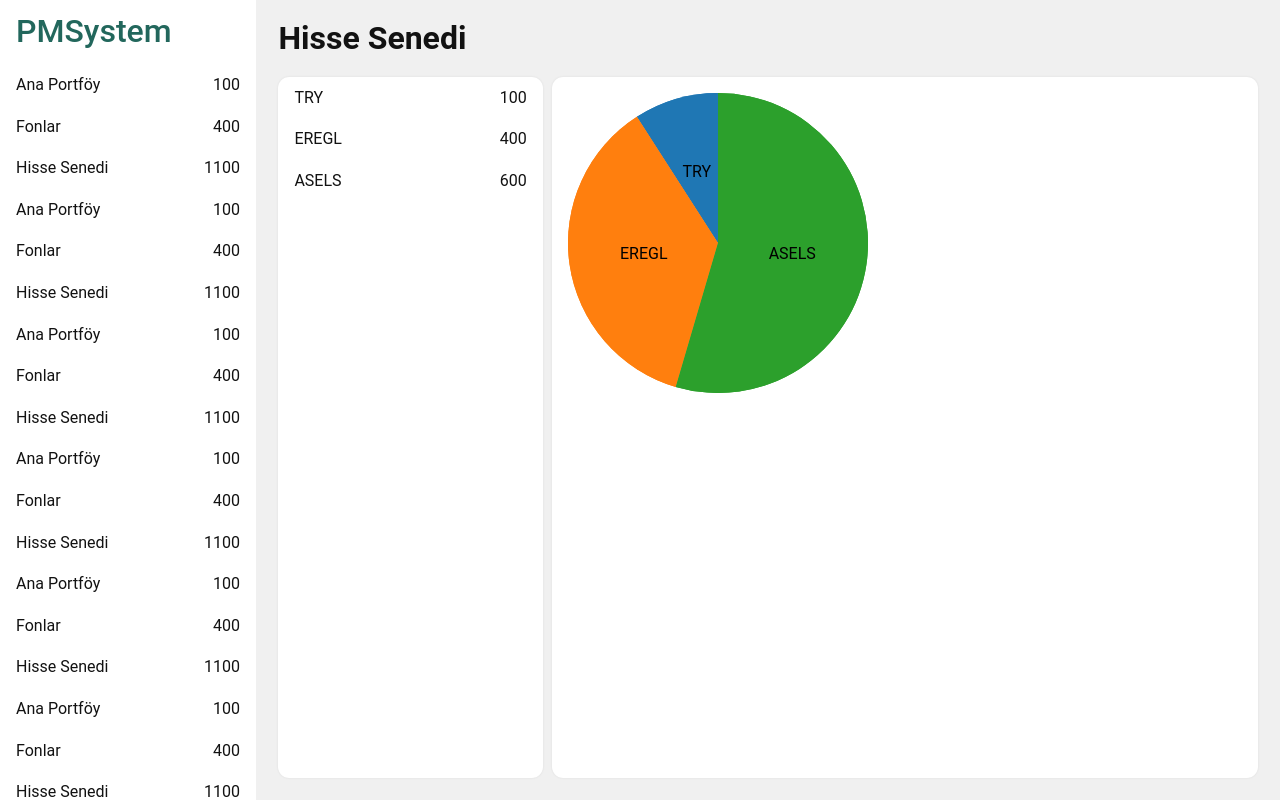
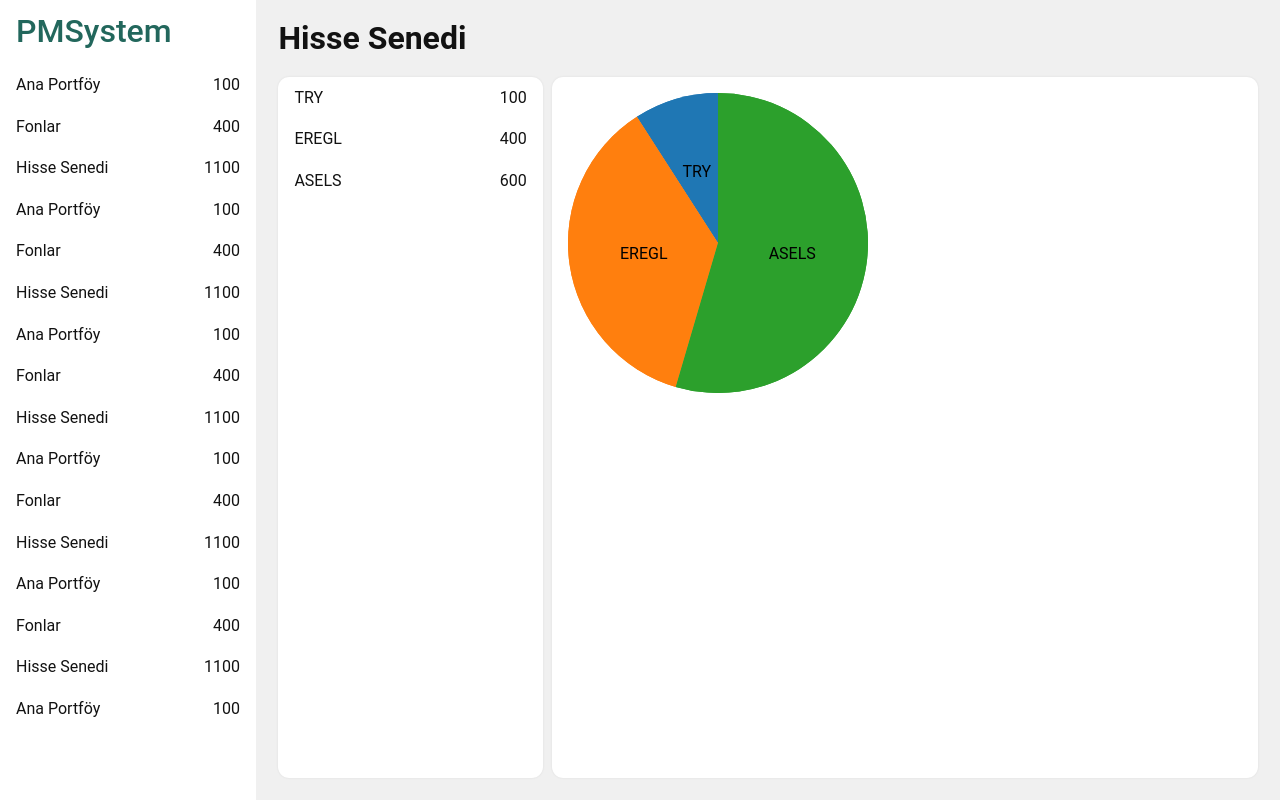
Before and after one commit to emretantu/portfolio-management-system-app, a React (Create React App) app: page / in a window 1280 px wide. Built offline with nearby package versions, Linux system fonts and the light colour scheme; no server answers; the HTML template or start-up script is replaced by a standard one.

Commit message:
PortfolioList component in the Aside component made scrollable

```diff
--- a/src/components/Aside.module.css
+++ b/src/components/Aside.module.css
@@ -31,6 +31,8 @@
 
 .portfolios-list {
   grid-area: portfolios-list;
+  overflow-y: scroll;
+  overflow-x: hidden;
 }
 
 .nav {
```
